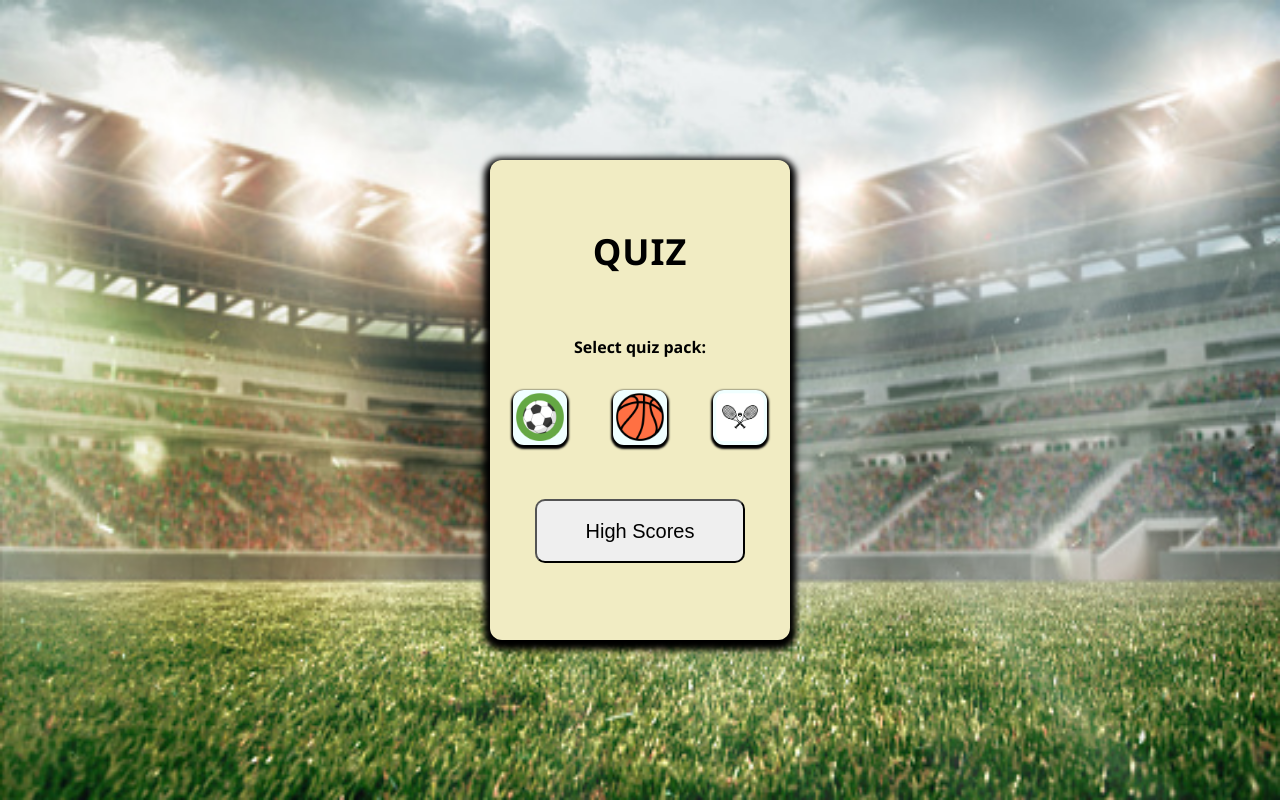
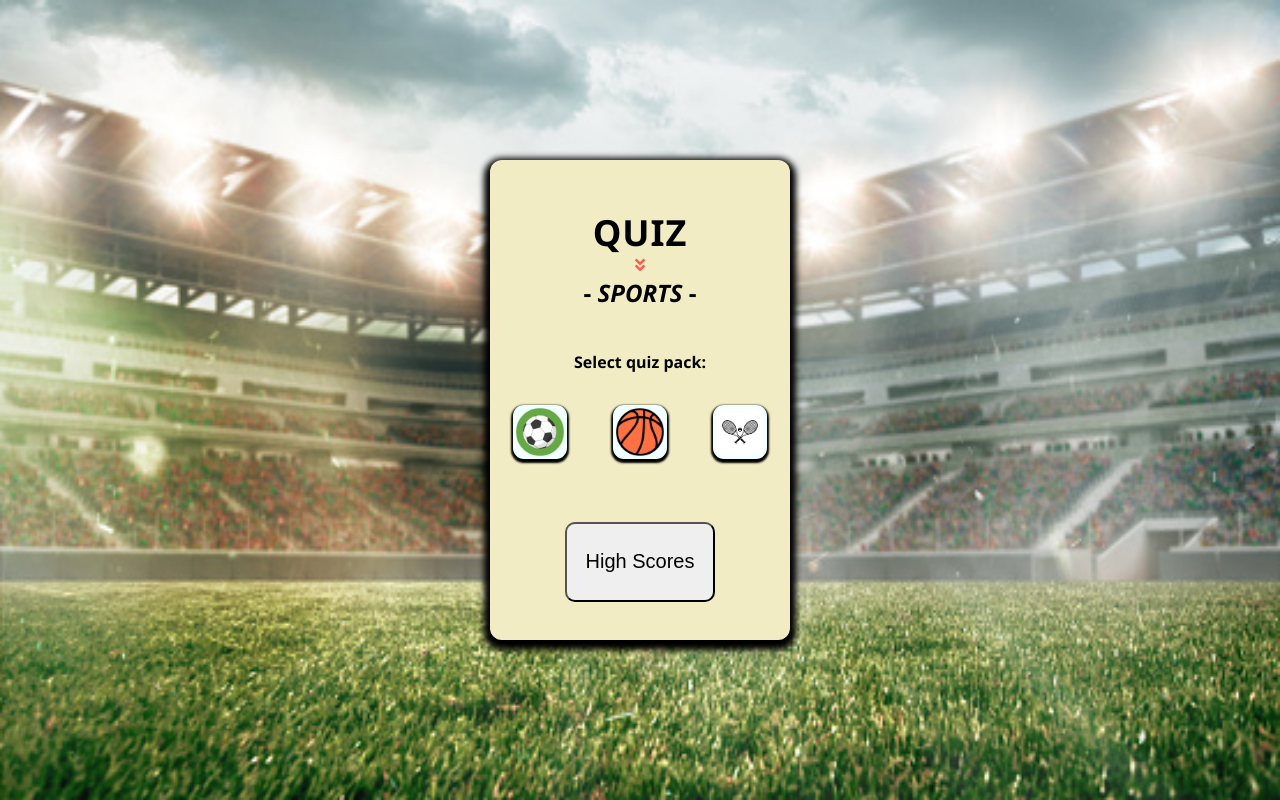
Before and after one commit to NguyenDuy-Tien/QuizWeb, a plain HTML site: page index.html in a window 1280 px wide. Drawn offline with Linux system fonts and the light colour scheme.

Commit message:
Add Home button & Home page animation

```diff
--- a/index.html
+++ b/index.html
@@ -7,11 +7,17 @@
     <meta name="viewport" content="width=device-width, initial-scale=1.0">
     <title>What do you know ?</title>
     <link rel="stylesheet" href="style.css">
+    <link rel="stylesheet" href="https://use.fontawesome.com/releases/v5.15.4/css/all.css" integrity="sha384-DyZ88mC6Up2uqS4h/KRgHuoeGwBcD4Ng9SiP4dIRy0EXTlnuz47vAwmeGwVChigm" crossorigin="anonymous">
 </head>
 
 <body id="main-body">
     <div class="main-container">
-        <h1>QUIZ</h1>
+        <div class="quiz-title">
+            <h1>QUIZ</h1>
+            <i class="fas fa-angle-double-down"></i>
+            <h2>- <em>SPORTS</em> -</h2>
+        </div>
+
         <div id="packs">
             <h4>Select quiz pack:</h4>
             <ul id="question-packs">
--- a/style.css
+++ b/style.css
@@ -23,7 +23,7 @@ html {
     background-color: #F1ECC3;
     margin: 20vh auto;
     padding-top: 1.2rem;
-    padding-bottom: 1.2rem;
+    padding-bottom: 0rem;
     display: flex;
     flex-direction: column;
     justify-content: center;
@@ -38,17 +38,31 @@ html {
 .main-container h1 {
     text-align: center;
     letter-spacing: 1px;
-    margin-bottom: 20%;
     font-size: 36px;
     font-weight: 700;
+}
+
+.main-container h2 {
+    margin-bottom: 14%;
+}
+
+.quiz-title {
+    display: flex;
+    flex-direction: column;
+    align-items: center;
+}
+
+.fa-angle-double-down {
+    margin-bottom: .2rem;
+    animation: load-down 1s linear infinite;
 }
 
 button {
     margin: .6rem auto;
     padding-top: .1rem;
     padding-bottom: .1rem;
-    width: 70%;
-    height: 8vh;
+    width: 50%;
+    height: 10vh;
     font-weight: 500;
     font-size: 20px;
     border-radius: 10px;
@@ -66,7 +80,7 @@ button:hover {
 #packs {
     display: flex;
     flex-direction: column;
-    margin-bottom: 5vh;
+    margin-bottom: 6vh;
     justify-content: center;
     align-items: center;
 }
@@ -97,3 +111,18 @@ button:hover {
     display: none;
     visibility: hidden;
 }
+
+@keyframes load-down {
+    0% {
+        opacity: 60%;
+        color: red;
+    }
+    50% {
+        opacity: 80%;
+        transform: translateY(.04rem);
+    }
+    100% {
+        opacity: 100%;
+        transform: translateY(.06rem);
+    }
+}
```
Also changed, not shown: game.css (+19 -2 lines), game.html (+3 -1 lines).
